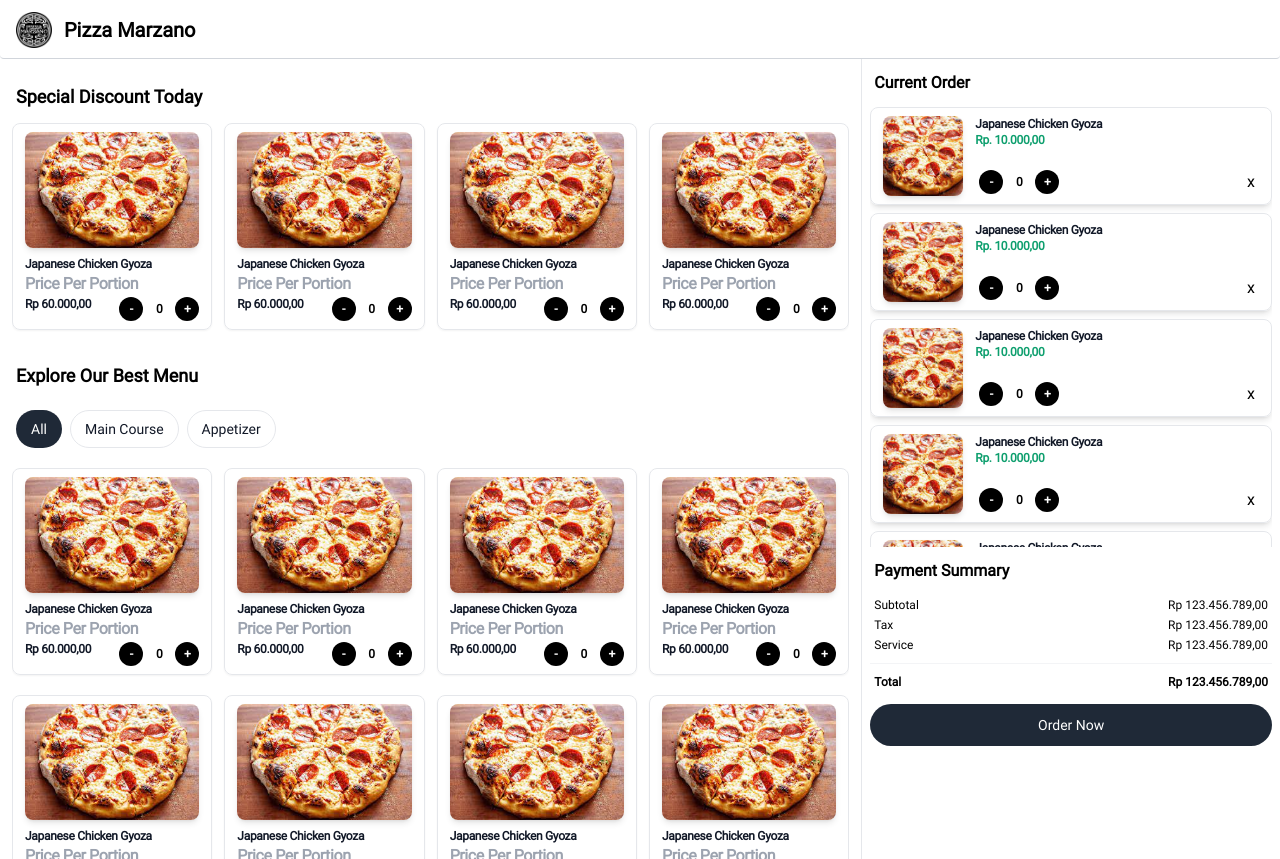
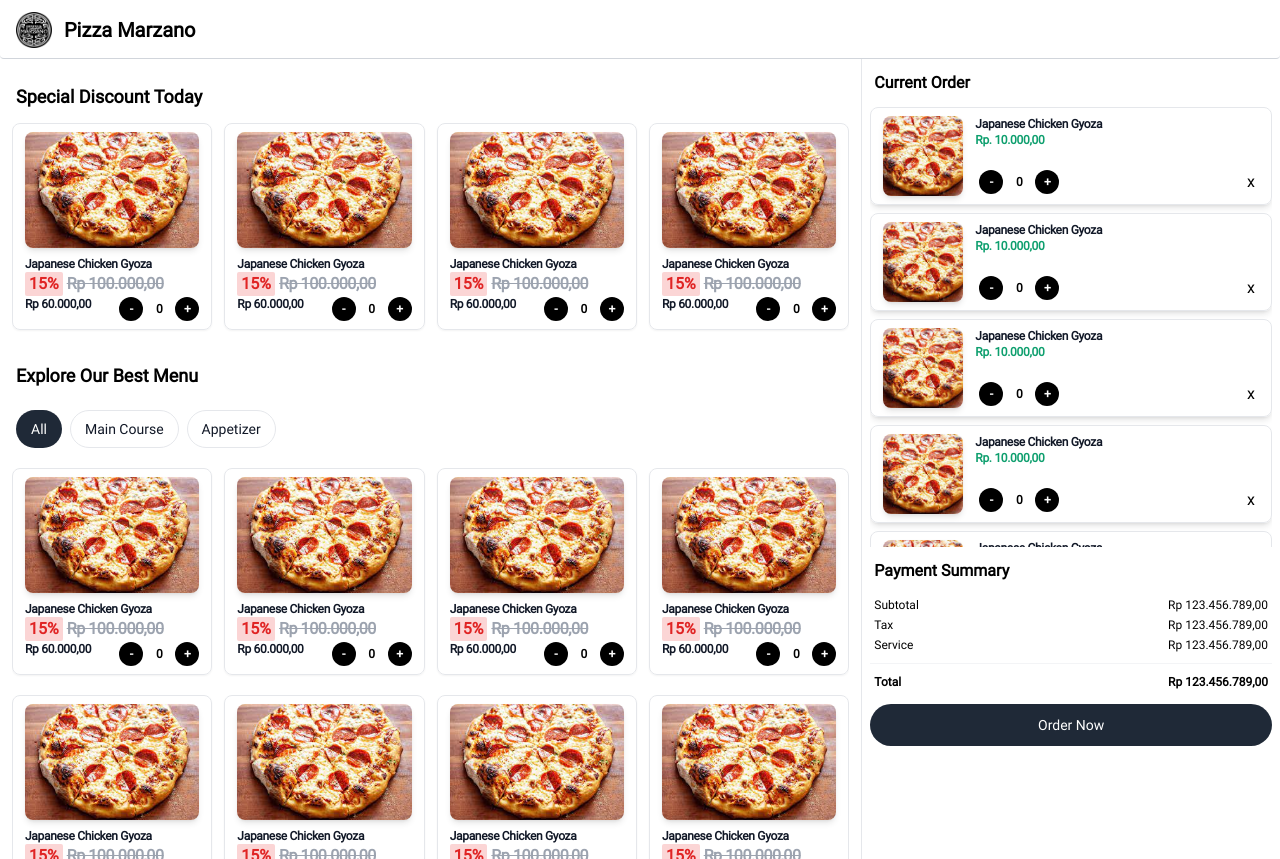
Before and after one commit to steventjoa89/restaurant, a React (Create React App) app: page / in a window 1280 px wide. Built offline with nearby package versions, Linux system fonts and the light colour scheme.

Commit message:
Adding discount price

```diff
--- /dev/null
+++ b/src/components/CardDisountSubtitle.js
@@ -0,0 +1,17 @@
+import React from "react";
+import { convertAmountNumberToString } from "../utils/stringUtils";
+
+function CardDisountSubtitle({ amount = "", textSize = "[0.5rem]" }) {
+  return (
+    <>
+      <div className={`font-bold text-${textSize} text-red-600 bg-red-200 rounded-sm px-1`}>15%</div>
+      <div
+        className={`ml-1 text-${textSize} font-bold tracking-tight text-gray-400 dark:text-white line-through`}
+      >
+        {convertAmountNumberToString(amount)}
+      </div>
+    </>
+  );
+}
+
+export default CardDisountSubtitle;
--- a/src/components/MenuCard.js
+++ b/src/components/MenuCard.js
@@ -3,6 +3,7 @@ import CardTitle from "./CardTitle";
 import CardSubtitle from "./CardSubtitle";
 import { Button } from "flowbite-react";
 import Counter from "./Counter";
+import CardDisountSubtitle from "./CardDisountSubtitle";
 
 function MenuCard() {
   return (
@@ -17,13 +18,14 @@ function MenuCard() {
           <CardTitle text="Japanese Chicken Gyoza" />
         </div>
         <div className="flex flex-row">
-          <CardSubtitle text="Price Per Portion" />
+          {/* <CardSubtitle text="Price Per Portion" /> */}
+          <CardDisountSubtitle discount={15} amount={100000} />
         </div>
         <div className="mt-auto">
           <div className="flex flex-row justify-between">
             <CardTitle text="Rp 60.000,00" />
             <div className="flex-3">
-            {/* <Button color="dark" pill size="xs">
+              {/* <Button color="dark" pill size="xs">
               Order
             </Button> */}
               <Counter />
```
